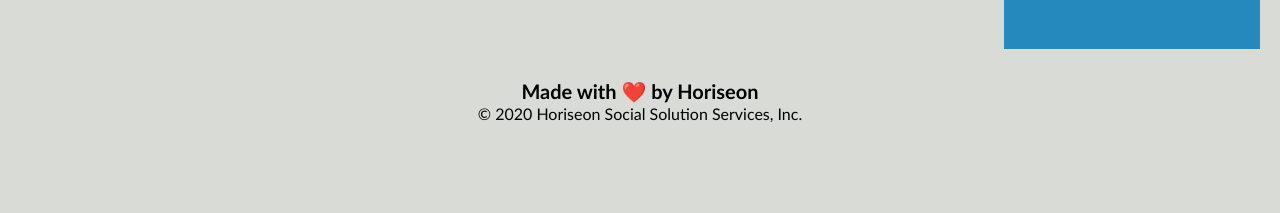
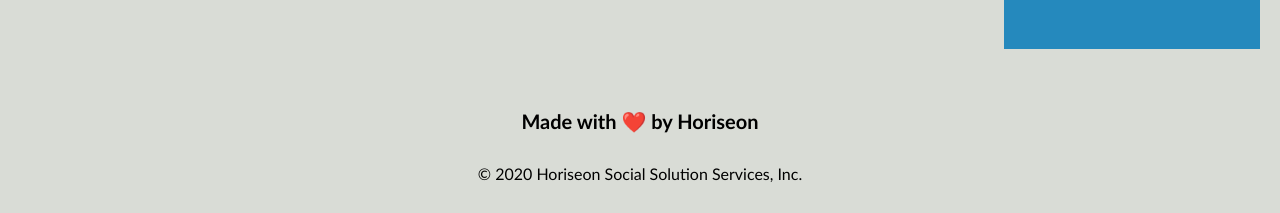
Before and after one commit to lmlevaccare/coderefractorhw, a plain HTML site: page index.html in a window 1280 px wide. Shown: the part 1870-2083 px from the top of the page. Before the commit the page ends 2023 px from the top, so only its background shows below. Drawn offline with Linux system fonts and the light colour scheme.

Commit message:
Update style.css

```diff
--- a/assets/css/style.css
+++ b/assets/css/style.css
@@ -120,13 +120,10 @@
     font-size: 36px;
 }
 
-.footer {
+footer, .footer h2 {
     padding: 30px;
     clear: both;
     font-family: 'Trebuchet MS', 'Lucida Sans Unicode', 'Lucida Grande', 'Lucida Sans', Arial, sans-serif;
     text-align: center;
-}
-
-.footer h2 {
     font-size: 20px;
 }
```
